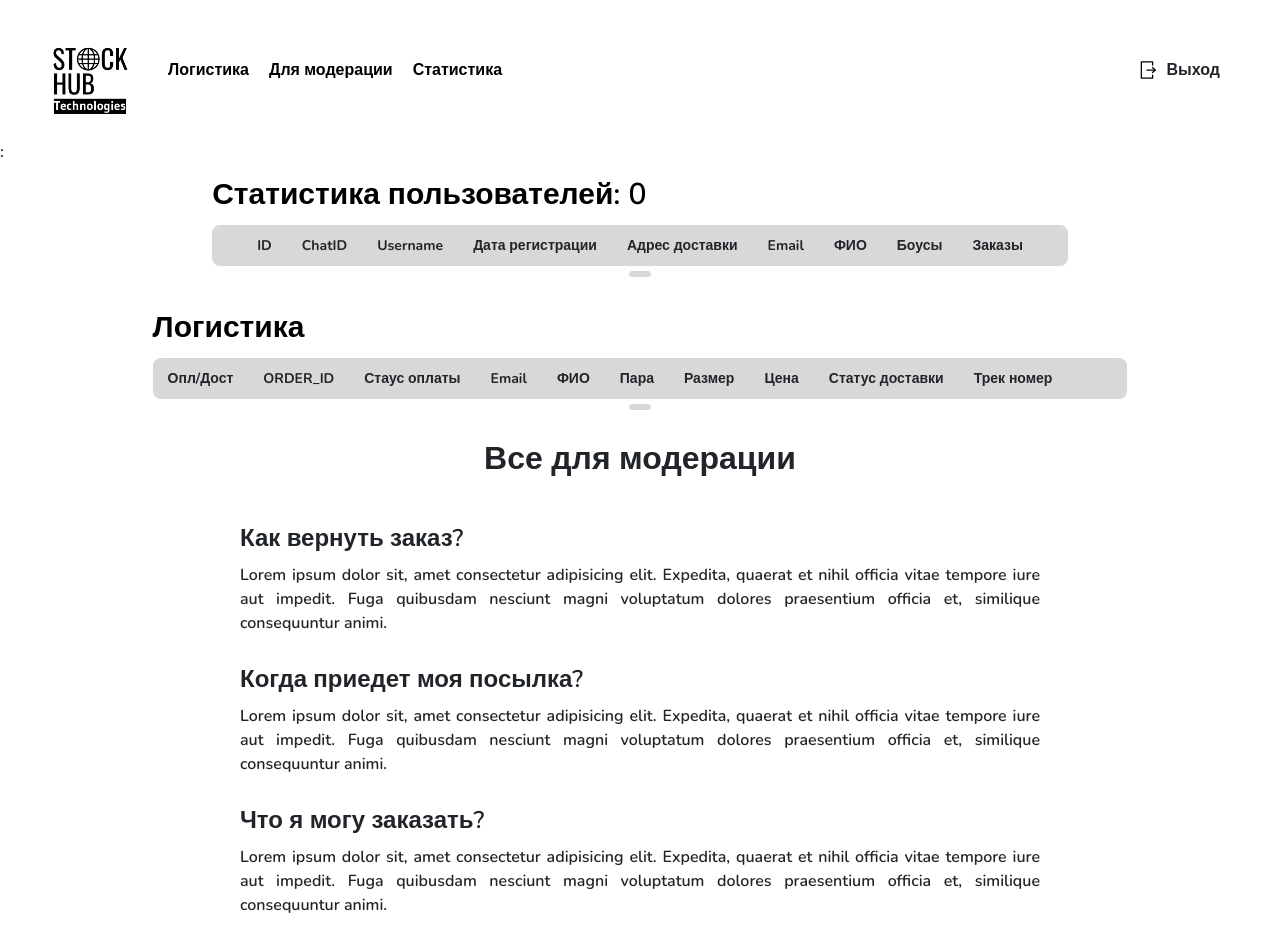
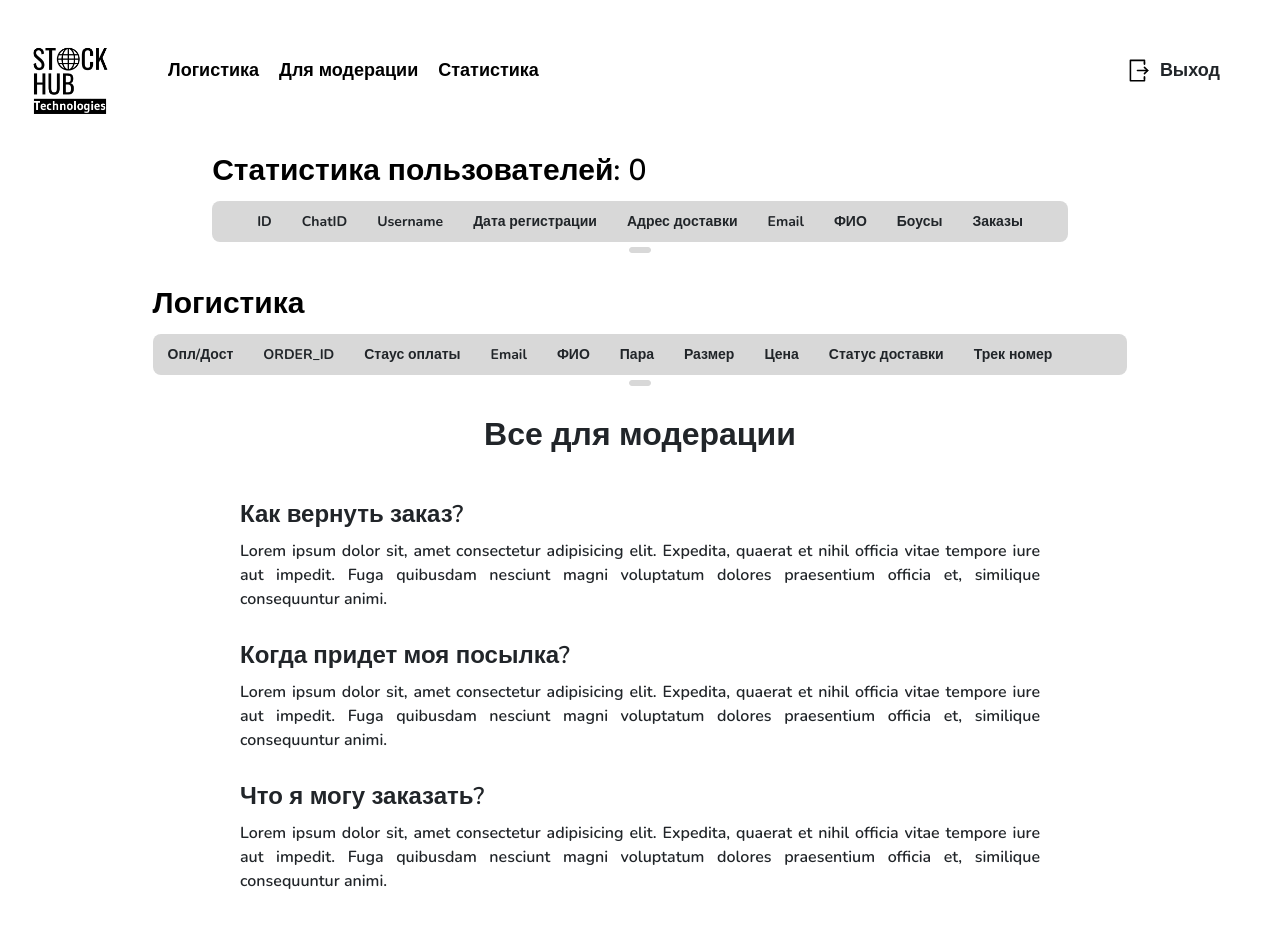
Before and after one commit to kamaeff/stockhub-admin, a PHP site: page / in a window 1280 px wide. Shown: the top 934 px of the page. After the commit the page ends 889 px from the top, so only its background shows below. Run offline with PHP 8.4, Linux system fonts and the light colour scheme; the visitor is signed in with stand-in values (Sample User, id 1); data that the repository does not hold is empty.

Commit message:
fix style

```diff
--- a/components/style/header.css
+++ b/components/style/header.css
@@ -3,6 +3,7 @@
 	align-items: center;
 
 	font-family: 'Nunito', sans-serif;
+	font-size: 18px;
 	font-weight: 700;
 }
 
@@ -14,7 +15,7 @@
 	display: flex;
 	align-items: center;
 	margin: 0;
-	padding-left: 20px;
+	padding: 5px 20px;
 }
 
 .header__nav li {
--- a/index.php
+++ b/index.php
@@ -29,35 +29,31 @@ include_once("connect.php");
 	if (isset($_SESSION['authenticated']) && $_SESSION['authenticated'] === true) {
 	?>
 		<header class="header">
+		<img src="./assets/img/stocklogo.png" width="140" height="140" alt="logo" class="header__logo me-2"/>
 			<nav>
 				<ul class="header__nav">
-					<img src="./assets/img/stocklogo.png" width="140" height="140" alt="logo" class="header__logo me-2"/>
 					<li><a href="#log">Логистика</a></li>
 					<li><a href="#moder">Для модерации</a></li>
 					<li><a href="#stat">Статистика</a></li>
-
 				</ul>
 			</nav>
 			<div class="header__nav--logout">
-				<img src="./assets/icon/logout.svg" width="20" height='20' alt="logout">
+				<img src="./assets/icon/logout.svg" width="25" height='25' alt="logout">
 				<a href="logout.php" class="text-dark">Выход</a>
 			</div>
 		</header>
 
 		<main class="main">
-
 			<section class="main__users" id="stat">
-
 				<div class="table-container">
 					<table class="main__users_table">
-						<!-- <caption class="main__table--title">Статистика пользователей</caption> -->
 						<thead>
 							<tr>
 								<th></th>
 								<th>ID</th>
 								<th>ChatID</th>
 								<th>Username</th>
-								<th>Дата регистрации</th>:
+								<th>Дата регистрации</th>
 								<th>Адрес доставки</th>
 								<th>Email</th>
 								<th>ФИО</th>
@@ -112,7 +108,6 @@ include_once("connect.php");
 			</section>
 
 			<section class="main__logist" id="log">
-
 				<table class="main__logist_table">
 					<caption class="main__table--title">Логистика</caption>
 					<thead>
@@ -188,7 +183,7 @@ include_once("connect.php");
 					<p class="main__moder_con--text">Lorem ipsum dolor sit, amet consectetur adipisicing elit. Expedita, quaerat et nihil officia vitae tempore iure aut impedit. Fuga quibusdam nesciunt magni voluptatum dolores praesentium officia et, similique consequuntur animi.</p>
 				</div>
 				<div class="main__moder_con">
-					<h3 class="main__moder_con--title">Когда приедет моя посылка?</h3>
+					<h3 class="main__moder_con--title">Когда придет моя посылка?</h3>
 					<p class="main__moder_con--text">Lorem ipsum dolor sit, amet consectetur adipisicing elit. Expedita, quaerat et nihil officia vitae tempore iure aut impedit. Fuga quibusdam nesciunt magni voluptatum dolores praesentium officia et, similique consequuntur animi.</p>
 				</div>
 				<div class="main__moder_con">
```
